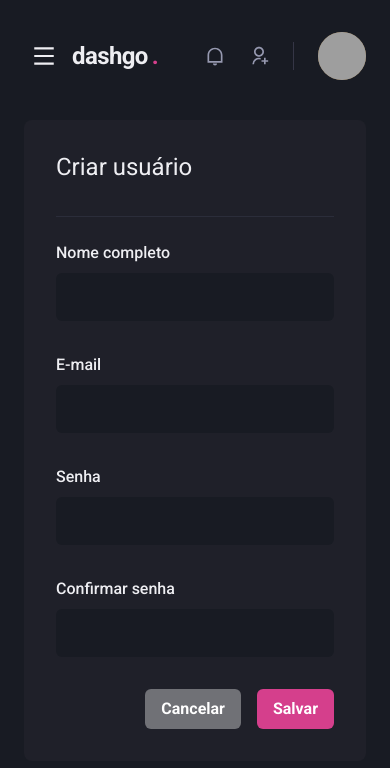
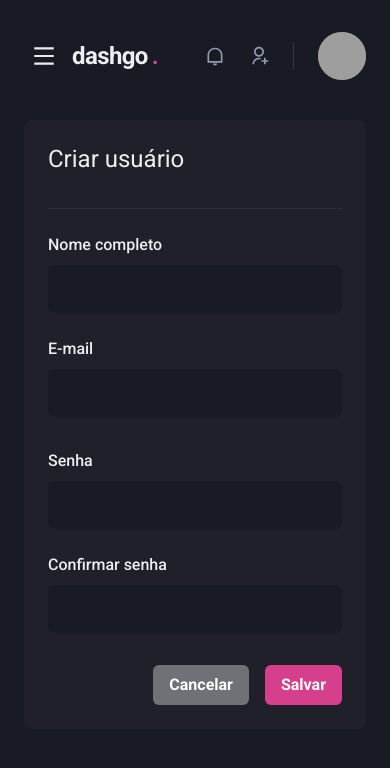
Before and after one commit to ajvideira/rocketseat-ignite-reactjs-dashgo, a Next.js app: page /users/create in a window 390 px wide. Shown: the top 768 px of the page. Built offline with nearby package versions, Linux system fonts and the light colour scheme; grey boxes are pictures that could not be loaded.

Commit message:
User create responsive support

```diff
--- a/src/components/Form/Input.tsx
+++ b/src/components/Form/Input.tsx
@@ -13,7 +13,7 @@ type InputProps = ChakraInputProps & {
 export function Input({ name, label, ...rest }: InputProps) {
   return (
     <FormControl>
-      {label && <FormLabel htmlFor={name}>{label}</FormLabel>}
+      {label && <FormLabel for={name}>{label}</FormLabel>}
       <ChakraInput
         id={name}
         name={name}
--- a/src/pages/users/create.tsx
+++ b/src/pages/users/create.tsx
@@ -19,7 +19,7 @@ export default function UserCreate() {
       <Header />
       <Flex w="100%" maxW={1480} mx="auto" my="6" px="6">
         <Sidebar />
-        <Box flex="1" borderRadius={8} bg="gray.800" p="8">
+        <Box flex="1" borderRadius={8} bg="gray.800" p={{ base: 6, lg: 8 }}>
           <Flex mb="8" justify="space-between" align="center">
             <Heading size="lg" fontWeight="normal">
               Criar usuário
@@ -29,11 +29,19 @@ export default function UserCreate() {
           <Divider my="6" borderColor="gray.700" />
 
           <VStack spacing="8">
-            <SimpleGrid minChildWidth="240px" spacing="8" w="100%">
+            <SimpleGrid
+              minChildWidth="240px"
+              spacing={{ base: 6, lg: 8 }}
+              w="100%"
+            >
               <Input name="name" label="Nome completo" />
               <Input name="email" type="email" label="E-mail" />
             </SimpleGrid>
-            <SimpleGrid minChildWidth="240px" spacing="8" w="100%">
+            <SimpleGrid
+              minChildWidth="240px"
+              spacing={{ base: 6, lg: 8 }}
+              w="100%"
+            >
               <Input name="password" type="password" label="Senha" />
               <Input
                 name="password_confirmation"
```
